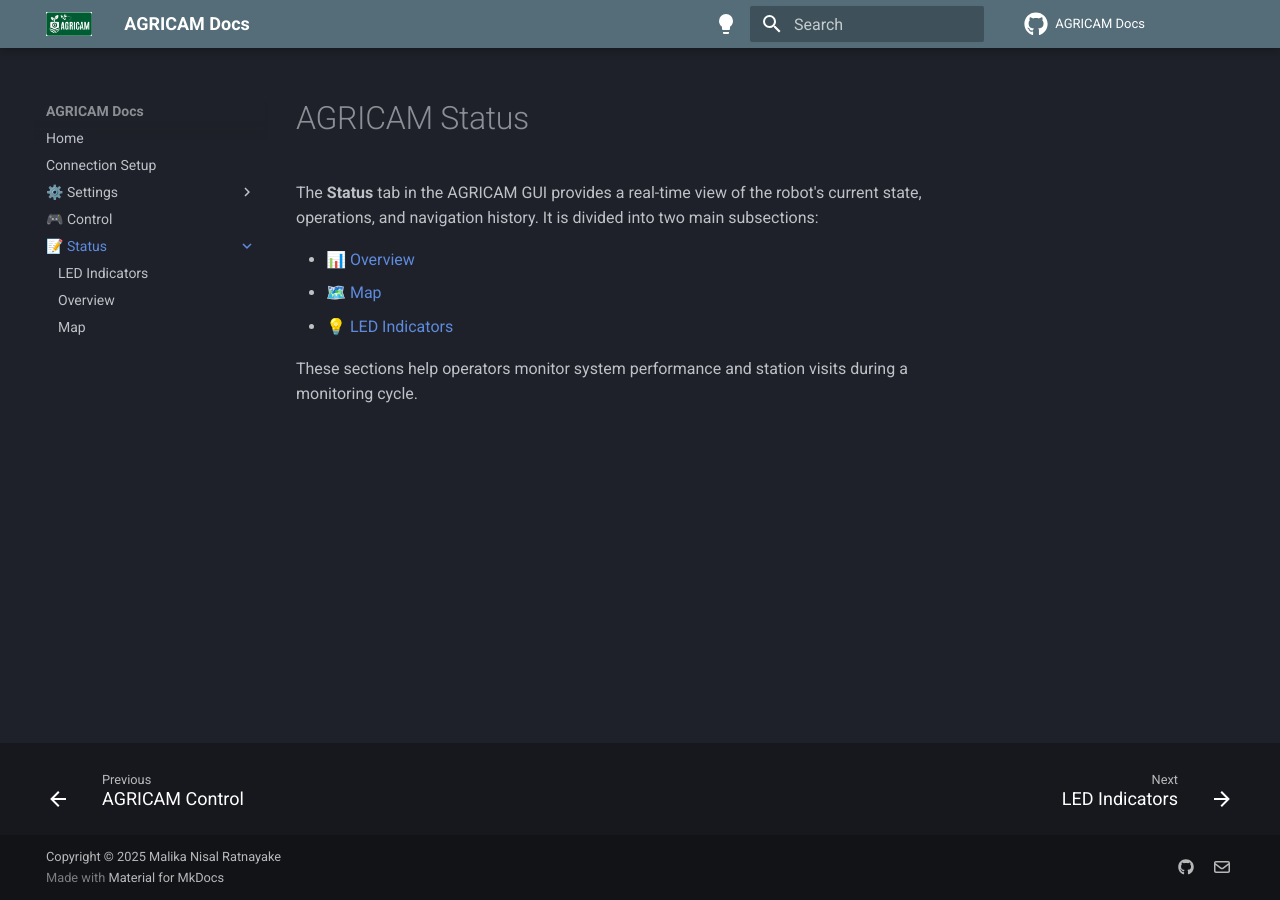
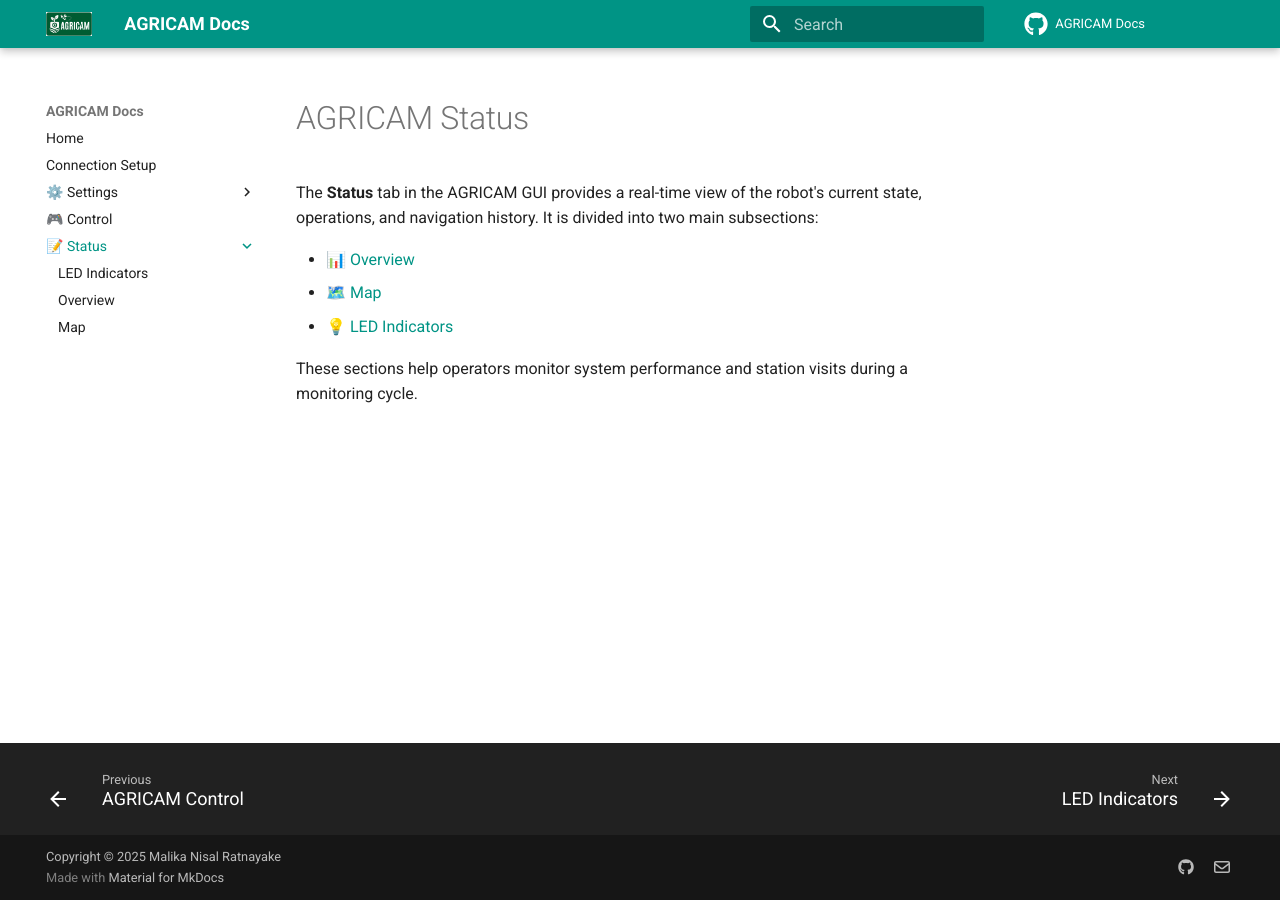
Before and after one commit to malikaratnayake/AGRICAM_Docs, an MkDocs documentation site: the page built from docs/status/index.md, in a window 1280 px wide. Built offline with MkDocs 1.6.1 and Material for MkDocs 9.7.7, drawn with Linux system fonts in a browser that asks for light colours; comment, search, counter and statistics services are not loaded.

Commit message:
fix: comment out unused theme palette options in mkdocs configuration

```diff
--- a/mkdocs.yml
+++ b/mkdocs.yml
@@ -39,18 +39,18 @@
   favicon: assets/AGRICAM_LOGO.jpg
 
   palette:
-    - scheme: slate
-      primary: blue grey
-      accent: teal
-      toggle:
-        icon: material/lightbulb
-        name: Switch to light mode
+    # - scheme: slate
+    #   primary: blue grey
+    #   accent: teal
+    #   toggle:
+    #     icon: material/lightbulb
+    #     name: Switch to light mode
     - scheme: default
-      primary: blue grey
-      accent: teal
-      toggle:
-        icon: material/lightbulb-outline
-        name: Switch to dark mode
+      primary: teal
+      accent: black
+      # toggle:
+      #   icon: material/lightbulb-outline
+      #   name: Switch to dark mode
 
 # Plugins
 plugins:
```
